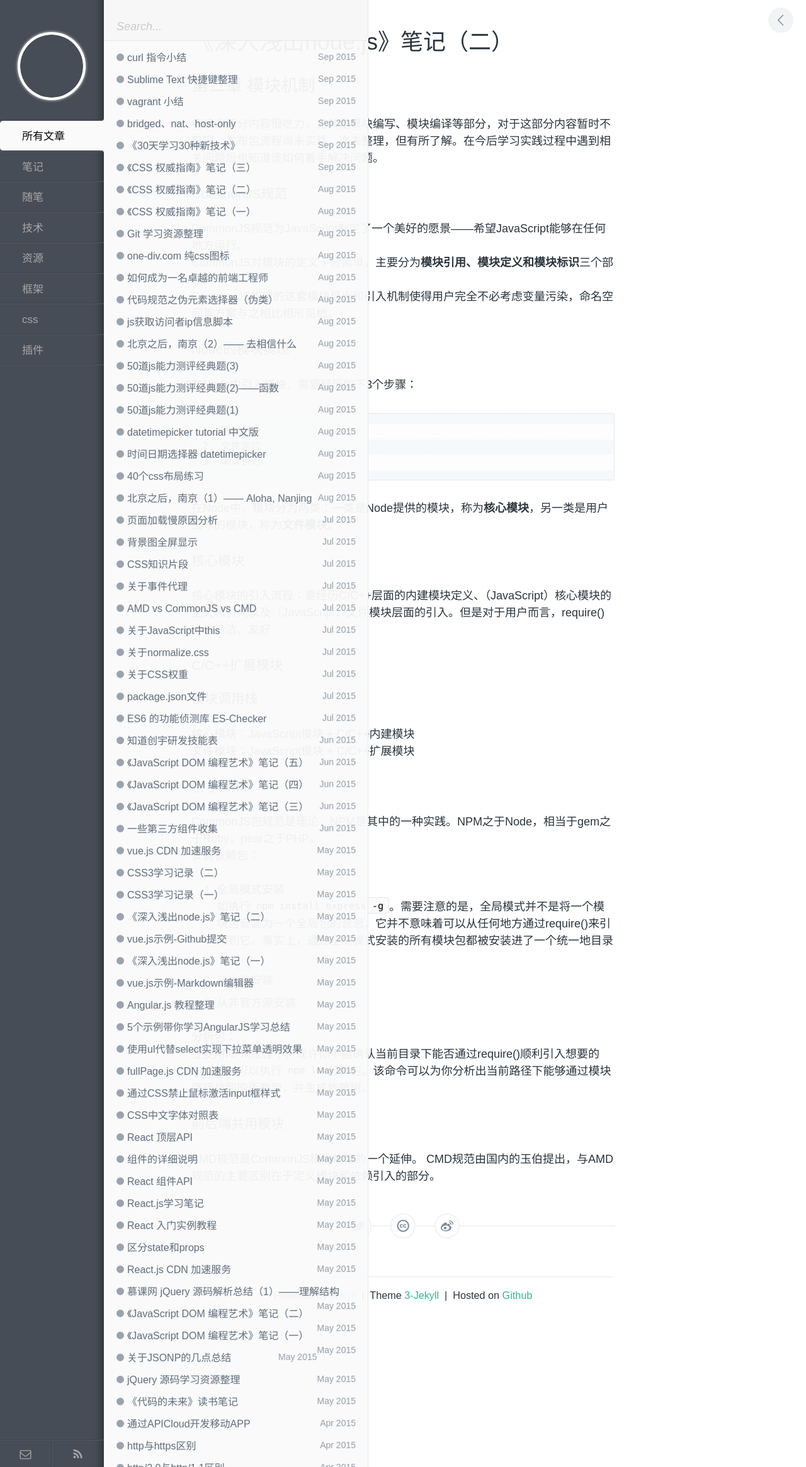
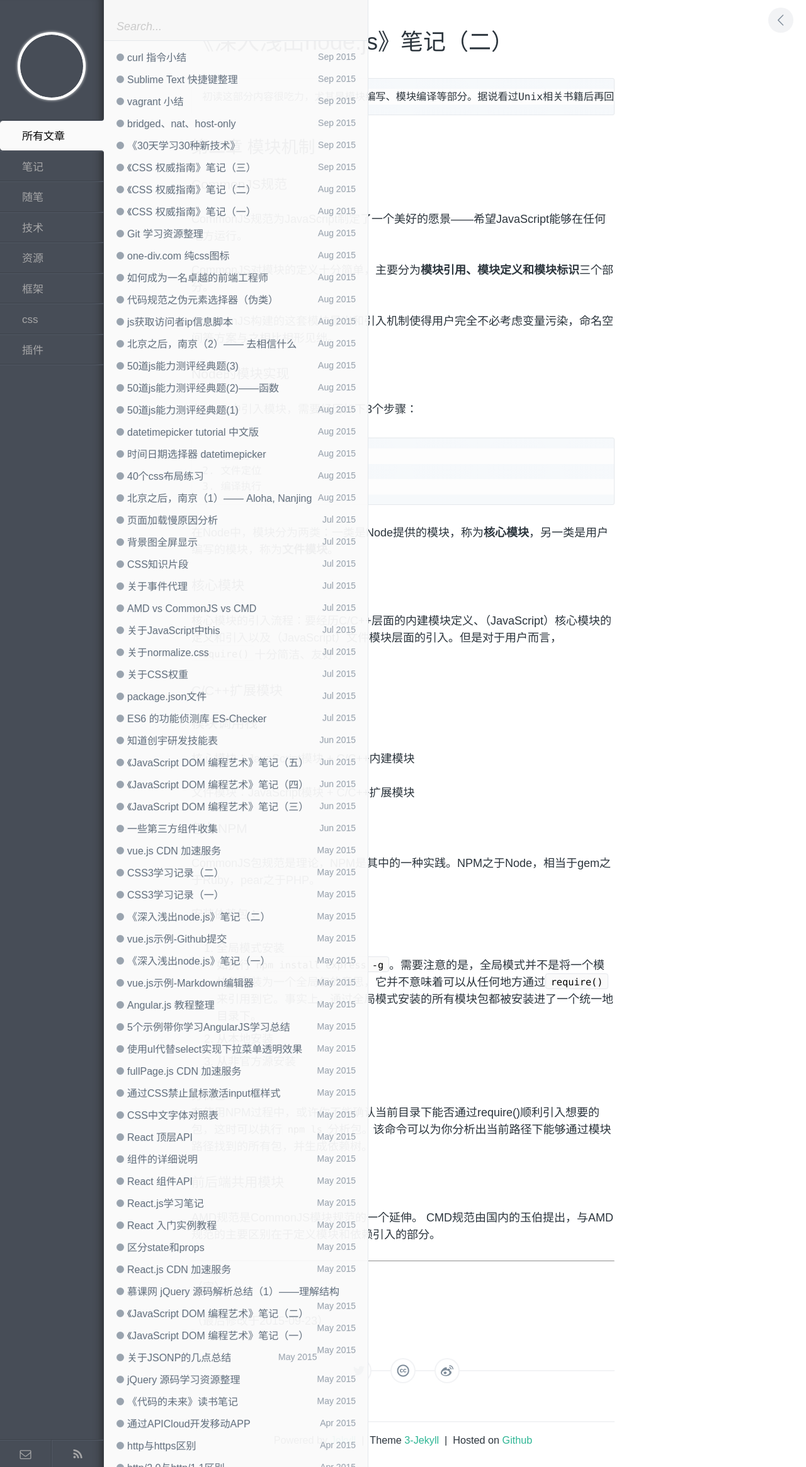
Before and after one commit to byr-gdp/byr-gdp.github.io, a Jekyll site: the page built from _posts/note/2015-5-24-understand-node-2.md, in a window 1280 px wide. Shown: the whole page at 63% size. Built offline with Jekyll 4.4.1, drawn with Linux system fonts in a browser that asks for light colours; comment, search, counter and statistics services are not loaded.

Commit message:
review & update

```diff
--- a/_posts/note/2015-5-24-understand-node-2.md
+++ b/_posts/note/2015-5-24-understand-node-2.md
@@ -7,17 +7,21 @@ description: 《深入浅出node.js》笔记（二）
 
 ---
 
+	初读这部分内容很吃力，尤其是模块编写、模块编译等部分。据说看过Unix相关书籍后再回头看就好理解多了。不过阅读技术书籍的目的不是在于能记住多少，而是建立索引的过程。
+
 # 第二章 模块机制
-
-初读这部分内容很吃力，尤其是模块编写、模块编译等部分，对于这部分内容暂时不整理。发布包流程尚未实践，亦未整理，但有所了解。在今后学习实践过程中遇到相关问题后也知道该如何着手解决问题。
 
 
 ### CommonJS规范
+
 CommonJS规范为JavaScript制定了一个美好的愿景——希望JavaScript能够在任何地方运行。
+
 CommonJS对模块的定义十分简单，主要分为**模块引用、模块定义和模块标识**三个部分。
+
 CommonJS构建的这套模块导出和引入机制使得用户完全不必考虑变量污染，命名空间等方案与之相比相形见绌。
 
 ### Node的模块实现
+
 在Node中引入模块，需要经历如下3个步骤：
 
 	1. 路径分析
@@ -27,20 +31,25 @@ CommonJS构建的这套模块导出和引入机制使得用户完全不必考虑
 在Node中，模块分为两类：一类是Node提供的模块，称为**核心模块**，另一类是用户编写的模块，称为**文件模块**。
 
 ### 核心模块
-核心模块的引入流程：要经历C/C++层面的内建模块定义、（JavaScript）核心模块的定义和引入以及（JavaScript）文件模块层面的引入。但是对于用户而言，require()十分简洁、友好
+
+核心模块的引入流程：要经历C/C++层面的内建模块定义、（JavaScript）核心模块的定义和引入以及（JavaScript）文件模块层面的引入。但是对于用户而言，`require()`十分简洁、友好
 
 ### C/C++扩展模块
 
 ### 模块调用栈
+
 核心模块：JavaScript模块 + C/C++内建模块
+
 文件模块：JavaScript模块 + C/C++扩展模块
 
 ### 包与NPM
+
 CommonJS包规范是理论，NPM是其中的一种实践。NPM之于Node，相当于gem之于Ruby，pear之于PHP。
+
 安装依赖包：
 
 1. 全局模式安装
-	如执行`npm install express -g`。需要注意的是，全局模式并不是将一个模块包安装为一个全局包的意思，它并不意味着可以从任何地方通过require()来引用到它。事实上，通过全局模式安装的所有模块包都被安装进了一个统一地目录下。
+	如执行`npm install express -g`。需要注意的是，全局模式并不是将一个模块包安装为一个全局包的意思，它并不意味着可以从任何地方通过`require()`来引用到它。事实上，通过全局模式安装的所有模块包都被安装进了一个统一地目录下。
 2. 从本地安装
 3. 从非官方源安装
 
@@ -49,4 +58,11 @@ CommonJS包规范是理论，NPM是其中的一种实践。NPM之于Node，相
 
 
 ### 前后端共用模块
+
 AMD规范是CommonJS模块规范的一个延伸。 CMD规范由国内的玉伯提出，与AMD规范的主要区别在于定义模块和依赖引入的部分。
+
+---
+
+（完）
+
+（最后修改于2015-09-23）
```
Also changed, not shown: _posts/note/2015-5-21-understand-node-1.md (+6 -0 lines).
